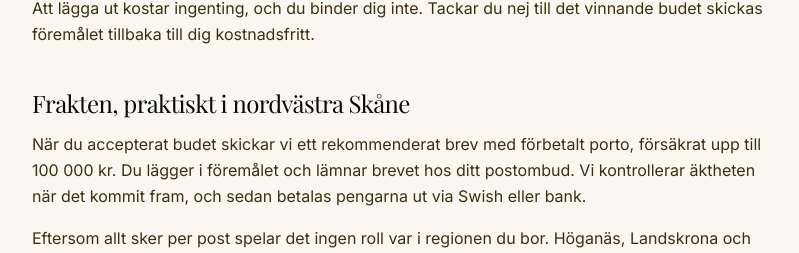
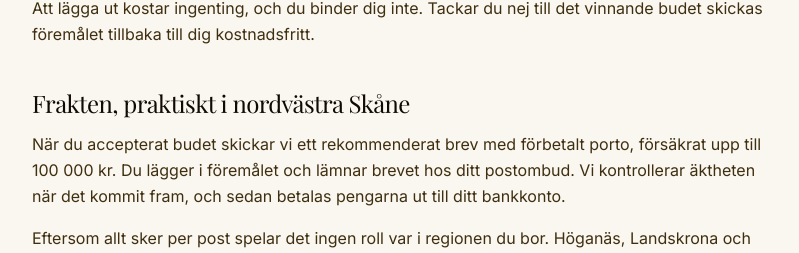
Before and after one commit to mxmxg/Guldbudet, a Next.js app in the folder guldbud/guldbud/: page /guider/salja-guld-helsingborg in a window 1280 px wide. Shown: the part 1538-1791 px from the top of the page, without its empty margins (240-1039 px from the left). Built offline with nearby package versions, Linux system fonts and the light colour scheme; no server answers; a web font is replaced by a local one.

Commit message:
Helsingborg-guiden: sista Swish-omnamnandet efter rebasen
Guiden skrevs om i #305 parallellt med Swish-rensningen, och en rad i den
nya texten sa fortfarande via Swish eller bank. Nu till ditt bankkonto,
som alla andra ytor.

Co-Authored-By: Claude Fable 5.1 <noreply@anthropic.com>

```diff
--- a/guldbud/guldbud/app/guider/salja-guld-helsingborg/page.tsx
+++ b/guldbud/guldbud/app/guider/salja-guld-helsingborg/page.tsx
@@ -98,7 +98,7 @@ export default function Page() {
       <P>
         När du accepterat budet skickar vi ett rekommenderat brev med förbetalt porto, försäkrat upp till 100 000 kr. Du
         lägger i föremålet och lämnar brevet hos ditt postombud. Vi kontrollerar äktheten när det kommit fram, och sedan
-        betalas pengarna ut via Swish eller bank.
+        betalas pengarna ut till ditt bankkonto.
       </P>
       <P>
         Eftersom allt sker per post spelar det ingen roll var i regionen du bor. Höganäs, Landskrona och Ängelholm
```
